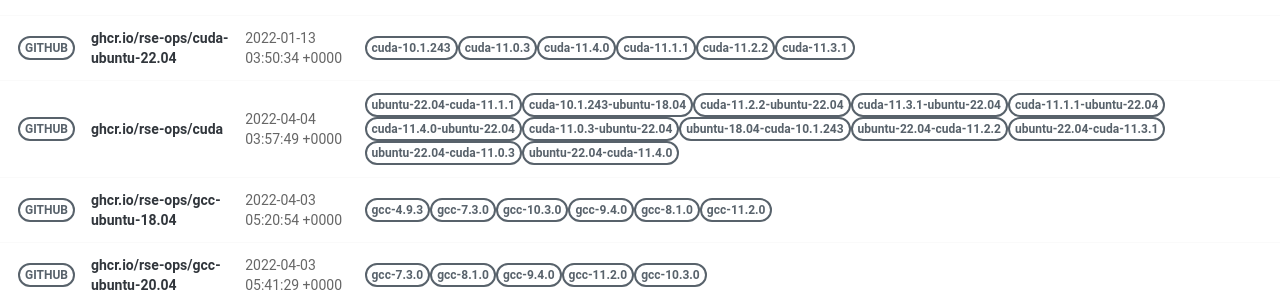
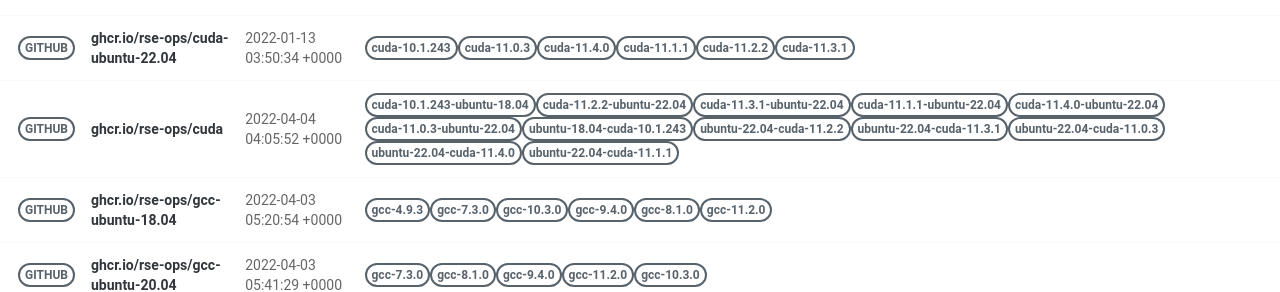
Before and after one commit to rse-ops/docker-images, a Jekyll site: the page built from pages/index.md, in a window 1280 px wide. Shown: the part 414-706 px from the top of the page. Built offline with Jekyll 4.4.1, drawn with Linux system fonts in a browser that asks for light colours; nearby versions of some CDN libraries.

Commit message:
Automated push to update library 2022-04-04

```diff
--- a/_library/ghcr.io-rse-ops-cuda.md
+++ b/_library/ghcr.io-rse-ops-cuda.md
@@ -1,14 +1,11 @@
 ---
 layout: container
 name: ghcr.io/rse-ops/cuda
-updated_at: 2022-04-04 03:57:49.786643
+updated_at: 2022-04-04 04:05:52.307385
 
 
 container_url: https://github.com/orgs/rse-ops/packages/container/package/cuda
 versions:
- - tag: ubuntu-22.04-cuda-11.1.1
-   dockerfile: https://github.com/rse-ops/docker-images/blob/main/ubuntu/cuda/Dockerfile
-   manifest: https://crane.ggcr.dev/manifest/ghcr.io/rse-ops/cuda:ubuntu-22.04-cuda-11.1.1
  - tag: cuda-10.1.243-ubuntu-18.04
    dockerfile: https://github.com/rse-ops/docker-images/blob/main/ubuntu/cuda/Dockerfile
    manifest: https://crane.ggcr.dev/manifest/ghcr.io/rse-ops/cuda:cuda-10.1.243-ubuntu-18.04
@@ -42,5 +39,8 @@ versions:
  - tag: ubuntu-22.04-cuda-11.4.0
    dockerfile: https://github.com/rse-ops/docker-images/blob/main/ubuntu/cuda/Dockerfile
    manifest: https://crane.ggcr.dev/manifest/ghcr.io/rse-ops/cuda:ubuntu-22.04-cuda-11.4.0
+ - tag: ubuntu-22.04-cuda-11.1.1
+   dockerfile: https://github.com/rse-ops/docker-images/blob/main/ubuntu/cuda/Dockerfile
+   manifest: https://crane.ggcr.dev/manifest/ghcr.io/rse-ops/cuda:ubuntu-22.04-cuda-11.1.1
 
 ---
```
